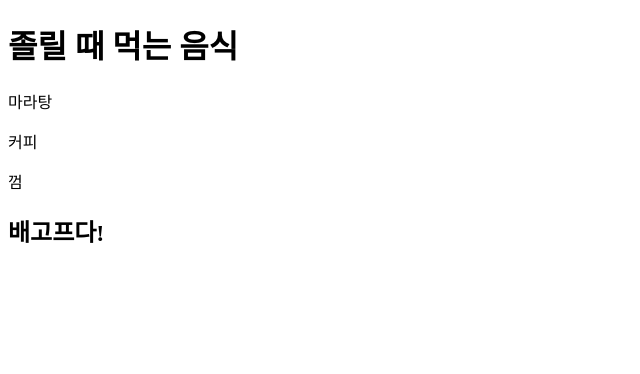
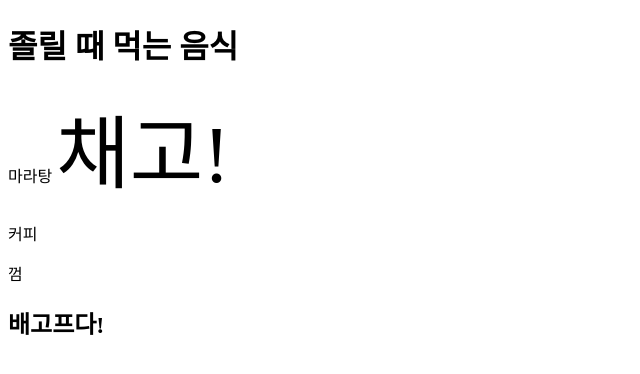
Before and after one commit to Sang-ni/html-beginner, a plain HTML site: page index.html in a window 1280 px wide. Shown: the whole page, without its empty margins (0-640 px from the left). Drawn offline with Linux system fonts and the light colour scheme.

Commit message:
css; font-size 폰트 사이즈 설정_em
em: 부모 태그의 배수. 상대적인 크기이다.

```diff
--- a/index.html
+++ b/index.html
@@ -9,11 +9,12 @@
         html{font-size: 16px;}
         h1{font-size: 2rem;}
         p{font-size: 1rem;}
+        span{font-size: 5em;}
     </style>
 </head>
 <body>
     <h1>졸릴 때 먹는 음식</h1>
-    <p>마라탕</p>
+    <p>마라탕 <span>채고!</span></p>
     <p>커피</p>
     <p>껌</p>
     <h2>배고프다!</h2>
```
